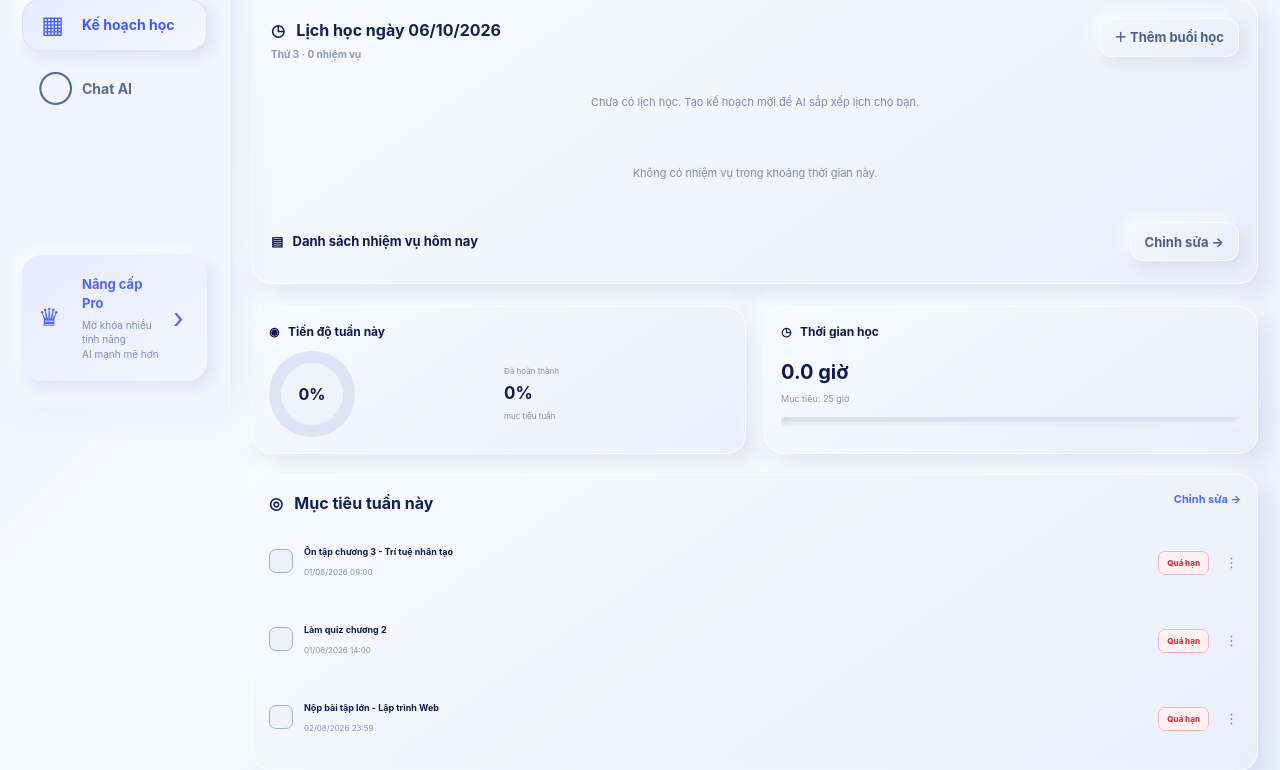
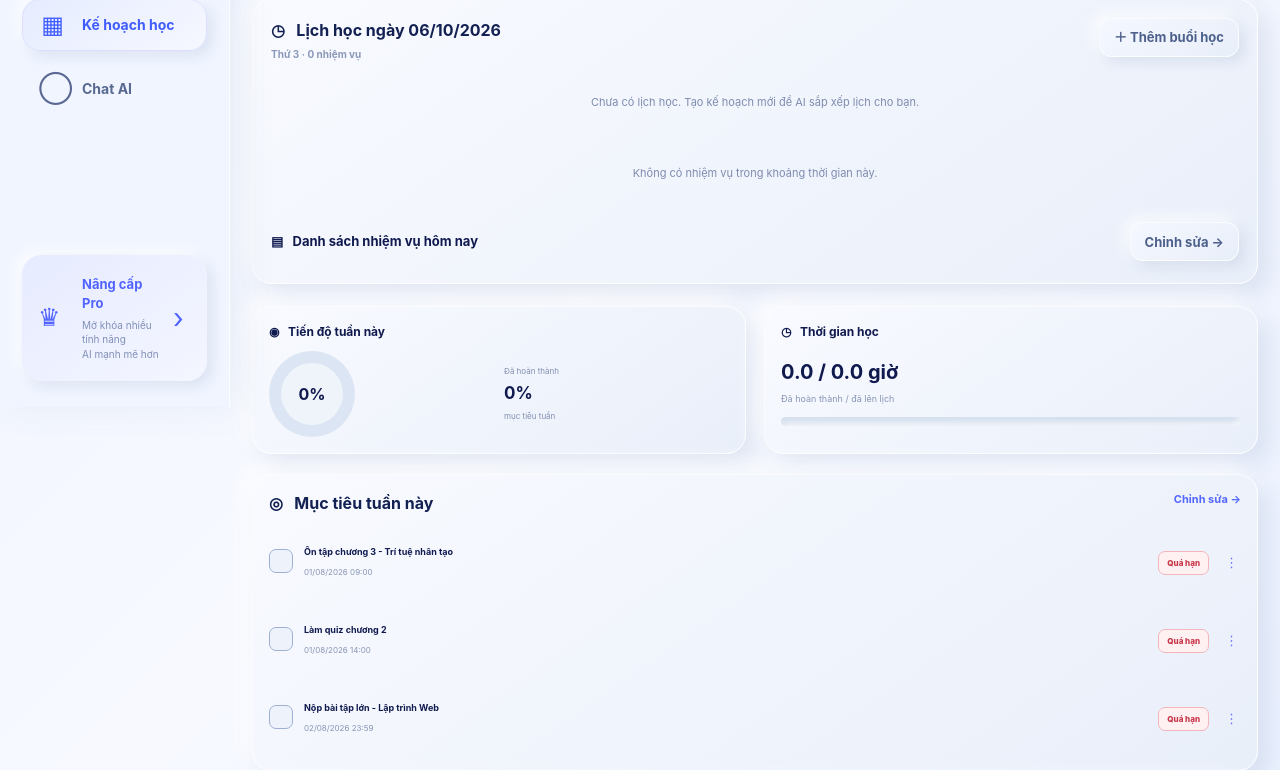
Before and after one commit to nguyencongthanh09102005-beep/AI-Study-Agent, a Flask app: page /study-plan in a window 1280 px wide. Shown: the part 393-1163 px from the top of the page. Run offline with Flask 3, Linux system fonts and the light colour scheme; the visitor is signed in with stand-in values (Sample User, id 1); data comes from the database, SQL or seed files in the repository; data that the repository does not hold is empty.

Commit message:
Remove hard-coded 25-hour study goal

```diff
--- a/templates/study_plan.html
+++ b/templates/study_plan.html
@@ -59,7 +59,7 @@
   <aside class="planner-side-stack">
     <div class="side-stat-grid">
       <article class="soft-card ring-stat"><h3>◉ &nbsp; Tiến độ tuần này</h3><div class="ring" style="--p:{{ completion }}"><strong>{{ completion }}%</strong></div><div><span>Đã hoàn thành</span><b>{{ completion }}%</b><small>mục tiêu tuần</small></div></article>
-      <article class="soft-card time-stat"><h3>◷ &nbsp; Thời gian học</h3><strong>{{ ((tasks|sum(attribute='duration')) / 60)|round(1) }} giờ</strong><small>Mục tiêu: 25 giờ</small><div class="progress-track"><i style="width: {{ [((tasks|sum(attribute='duration')) / 15), 100]|min }}%"></i></div></article>
+      <article class="soft-card time-stat"><h3>◷ &nbsp; Thời gian học</h3><strong>{{ (completed_minutes / 60)|round(1) }} / {{ (planned_minutes / 60)|round(1) }} giờ</strong><small>Đã hoàn thành / đã lên lịch</small><div class="progress-track"><i style="width: {{ time_completion }}%"></i></div></article>
     </div>
 
     <article class="soft-card goal-card">
```
